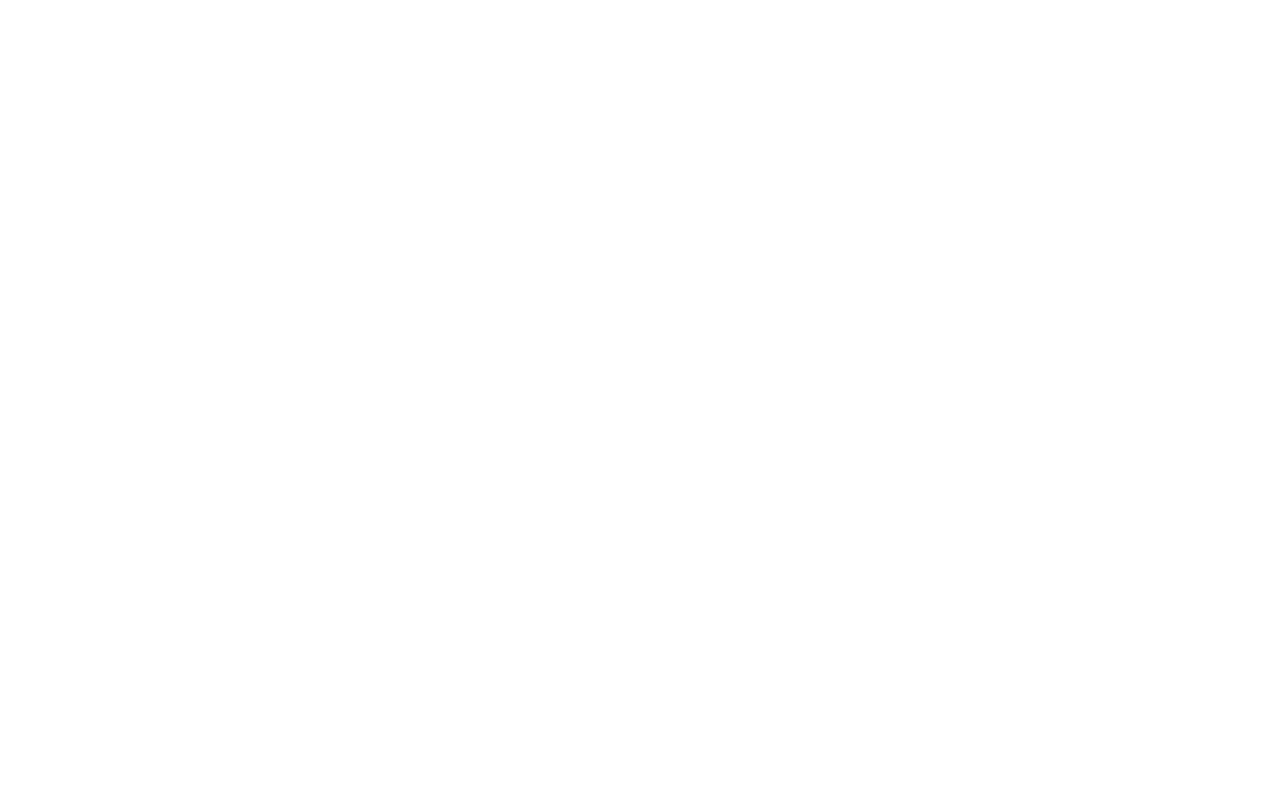
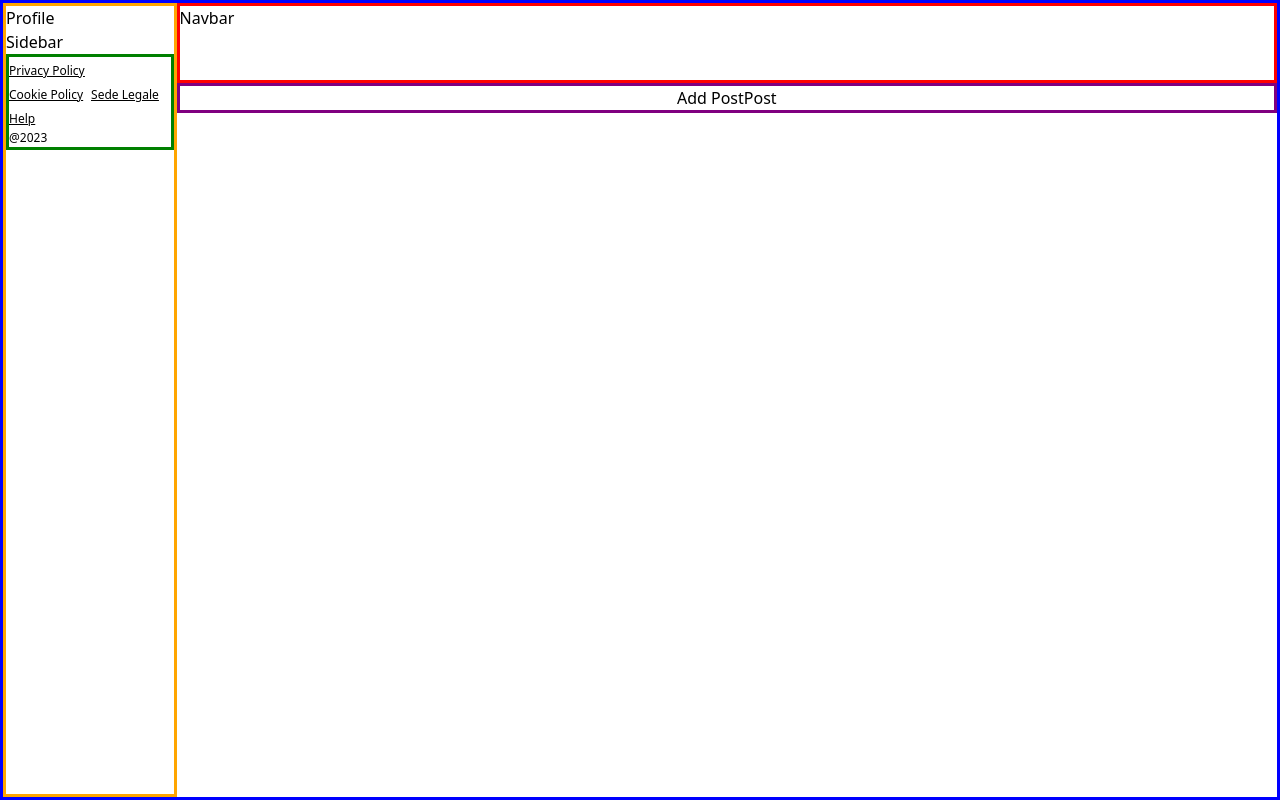
Before and after one commit to ninopulvi90/end-term-opinno-project, a React (Vite) app: page / in a window 1280 px wide. Before the commit this address had no page. Built offline with nearby package versions, Linux system fonts and the light colour scheme.

Commit message:
Pagina Errore

```diff
--- a/src/App.jsx
+++ b/src/App.jsx
@@ -1,11 +1,14 @@
 import Home from "./pages/Home";
 import { BrowserRouter as Router, Routes, Route } from "react-router-dom";
+import Error from "./pages/Error";
+
 
 export default function App() {
   return <div className="flex justify-center">
       <Router>
         <Routes>
-        <Route path="/home" element={<Home />} />
+        <Route path="/" element={<Home />} />
+        <Route path="/error" element={<Error />} />
         </Routes>
       </Router>
   </div>
--- /dev/null
+++ b/src/pages/Error.jsx
@@ -0,0 +1,13 @@
+import { Link } from "react-router-dom";
+
+export default function Error(){
+    return (
+        <div className="container flex flex-col justify-center items-center w-screen h-screen ">
+            <img className='w-[800px]' src="src\assets\war-zone-landscape-with-apocalyptic-destruction_23-2150985733.jpg" alt="Non abbiamo trovato nemmeno l'immagine" />
+            <h1 className='text-6xl font-extrabold mt-10'>ERRORE 404</h1>
+            <h1 className='text-4xl font-extrabold mt-4'>Stacca! Stacca!</h1>
+            <button className="rounded-2xl mt-10 bg-white text-black hover:bg-[#006793] hover:text-white border-solid border-2 border-black text-white font-bold py-2 px-4 rounded"><Link to="/">Home</Link></button>
+            {/* <h2 className='text-2xl mt-10'>Non sei nel posto giusto, ma almeno hai visto quanto siamo belli</h2> */}
+        </div>
+    )
+}
```
Also changed, not shown: src/assets/war-zone-landscape-with-apocalyptic-destruction_23-2150985733.jpg (added).
